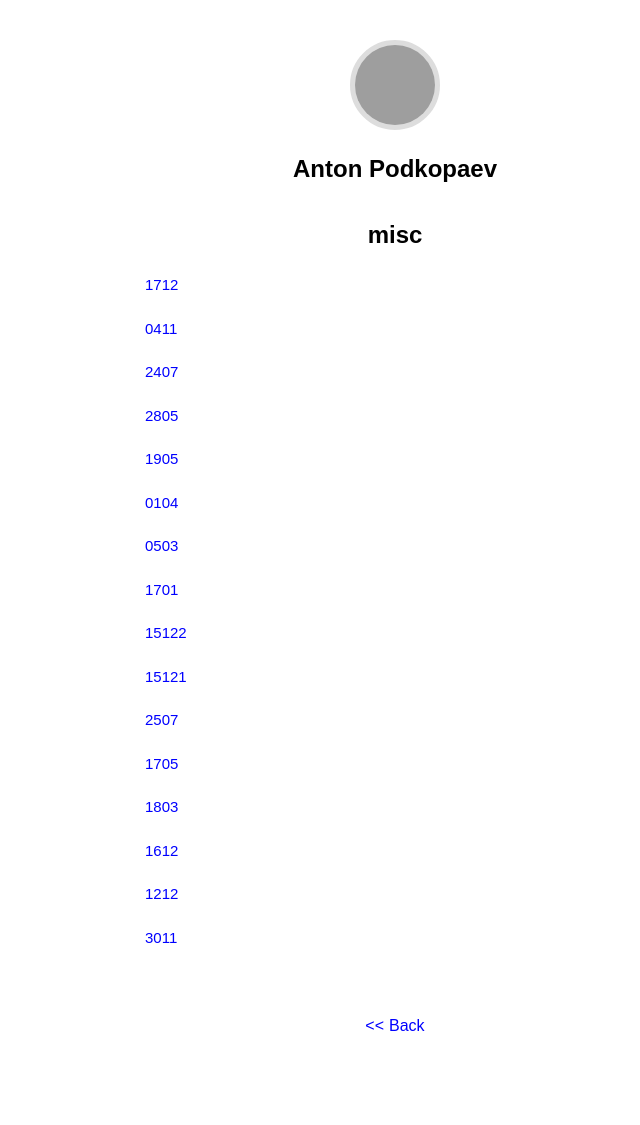
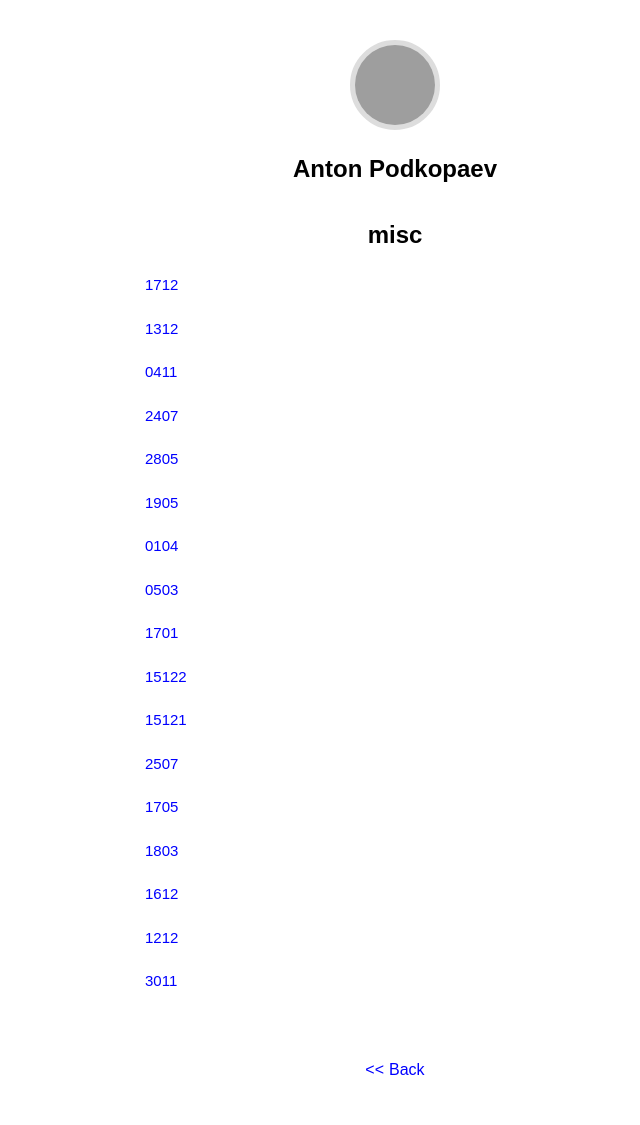
Before and after one commit to anlun/anlun.github.io, a Jekyll site: the page built from misc.md, in a window 1280 px wide. Shown: the whole page, without its empty margins (245-885 px from the left). Built offline with Jekyll 4.4.1, drawn with Linux system fonts in a browser that asks for light colours; some web fonts are replaced; before the commit the page ends 1081 px from its top, so only the background shows below that; grey boxes are pictures that could not be loaded.

Commit message:
link to ITMO 2021 slides

```diff
--- a/misc.md
+++ b/misc.md
@@ -3,6 +3,8 @@ layout: page
 title: misc
 ---
 [1712](https://github.com/anlun/publicFiles/raw/master/slides/2021-miniconf.pdf)
+
+[1312](https://github.com/anlun/publicFiles/raw/master/slides/2021-12-13-itmo-wmm-intro.pdf)
 
 [0411](https://github.com/anlun/publicFiles/raw/master/slides/2021-11-sirius.pdf)
 
```
